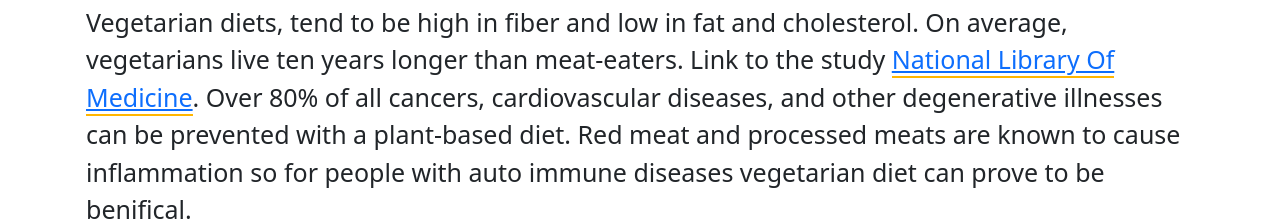
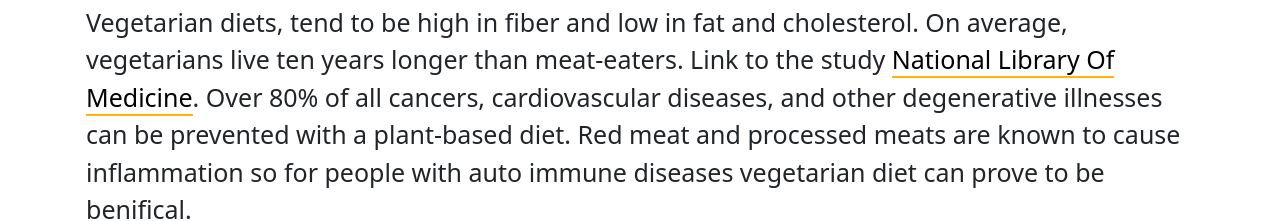
Before and after one commit to riteshkarwa/FearlessVegetarian, a React app: page / in a window 1280 px wide. Shown: the part 393-614 px from the top of the page. Built offline with nearby package versions, Linux system fonts and the light colour scheme.

Commit message:
fix code for anchor tag

```diff
--- a/src/App.css
+++ b/src/App.css
@@ -24,9 +24,6 @@
   color: white;
 }
 
-.App-link {
-  color: #61dafb;
-}
 
 @keyframes App-logo-spin {
   from {
--- a/src/Main.js
+++ b/src/Main.js
@@ -18,7 +18,7 @@ class Main extends Component {
           <p>
             <h2>Why Vegetarian Diets Are Better</h2>
             Vegetarian diets, tend to be high in fiber and low in fat and cholesterol. On average, vegetarians live ten years longer than meat-eaters. Link to the
-            study <a href="https://pubmed.ncbi.nlm.nih.gov/11434797/" target="_blank">National Library Of Medicine</a>.
+            study <a href="https://pubmed.ncbi.nlm.nih.gov/11434797/" target="_blank" rel="noopener noreferrer">National Library Of Medicine</a>.
             Over 80% of all cancers, cardiovascular diseases, and other degenerative illnesses can be prevented with a plant-based diet.
             Red meat and processed meats are known to cause inflammation so for people with auto immune diseases vegetarian diet can prove to be benifical.
           </p>
--- a/src/index.css
+++ b/src/index.css
@@ -27,8 +27,8 @@ h2 {
 }
 
 a {
-  color: black;
-  text-decoration: none;
+  color: black!important;
+  text-decoration: none!important;
   border-bottom: 2px solid rgb(255, 182, 0);
   transition: background-color 0.2s ease-in-out 0s;
 }
```
